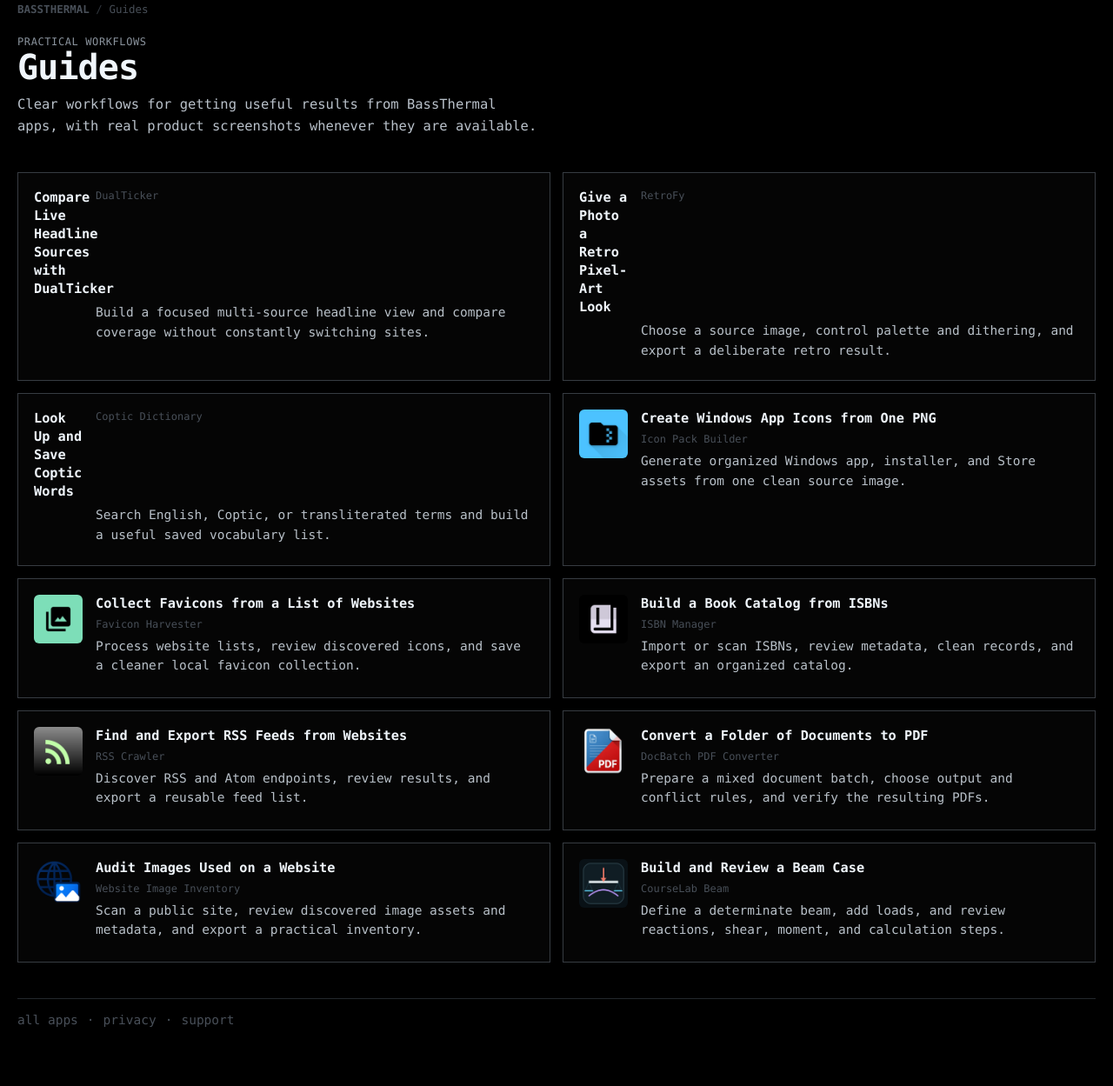
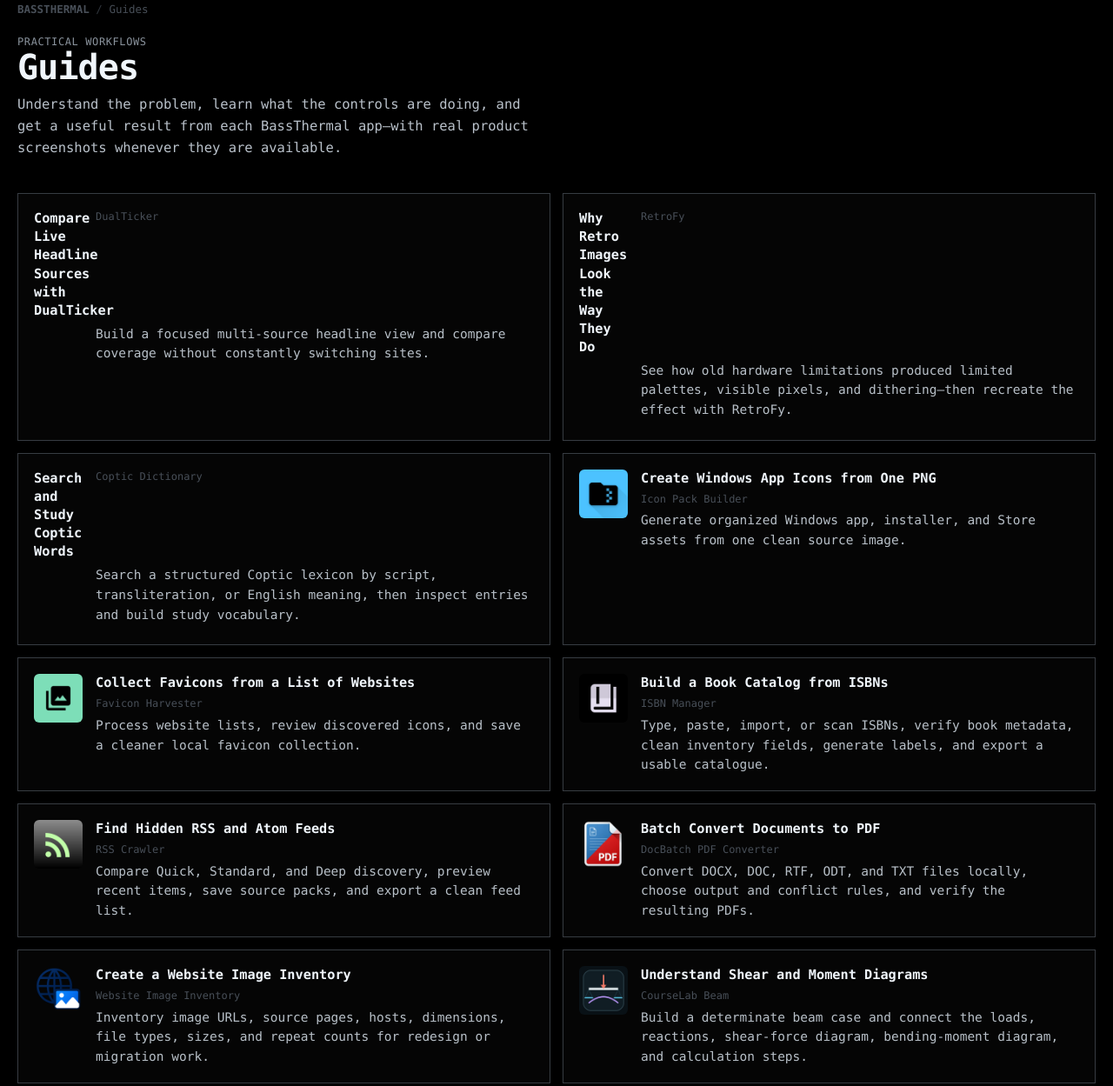
Before and after one commit to BassThermal/bassthermal, a website: page public/guides/index.html in a window 1280 px wide. Shown: the part 15-1264 px from the top of the page at 87% size. Drawn offline with Linux system fonts and the light colour scheme.

Commit message:
Align Guides library with customer editorial pass

```diff
--- a/public/guides/index.html
+++ b/public/guides/index.html
@@ -4,7 +4,7 @@
   <meta charset="utf-8" />
   <meta name="viewport" content="width=device-width, initial-scale=1" />
   <title>Practical Software Guides | BassThermal</title>
-  <meta name="description" content="Practical guides for every BassThermal app, including Windows, Android, and web workflows." />
+  <meta name="description" content="Human, practical guides for BassThermal apps: retro image processing, Coptic dictionary search, ISBN cataloguing, RSS discovery, PDF conversion, website image audits, and beam diagrams." />
   <link rel="canonical" href="https://bassthermal.com/guides/" />
   <link rel="stylesheet" href="/style.css" />
   <link rel="stylesheet" href="/guide-page.css" />
@@ -18,21 +18,21 @@
       <div class="guide-heading">
         <div class="guide-kicker">practical workflows</div>
         <h1 class="guide-title">Guides</h1>
-        <p class="guide-deck">Clear workflows for getting useful results from BassThermal apps, with real product screenshots whenever they are available.</p>
+        <p class="guide-deck">Understand the problem, learn what the controls are doing, and get a useful result from each BassThermal app—with real product screenshots whenever they are available.</p>
       </div>
     </header>
 
     <section class="guide-list" aria-label="BassThermal guides">
       <article class="guide-card" data-app-slug="dualticker"><img class="guide-card-icon" data-guide-icon alt="DualTicker icon" loading="lazy" decoding="async" /><a class="guide-card-title" href="/guides/dualticker/compare-live-headline-sources/">Compare Live Headline Sources with DualTicker</a><span class="guide-card-meta">DualTicker</span><div class="guide-card-desc">Build a focused multi-source headline view and compare coverage without constantly switching sites.</div></article>
-      <article class="guide-card" data-app-slug="retrofy"><img class="guide-card-icon" data-guide-icon alt="RetroFy icon" loading="lazy" decoding="async" /><a class="guide-card-title" href="/guides/retrofy/give-a-photo-a-retro-pixel-art-look/">Give a Photo a Retro Pixel-Art Look</a><span class="guide-card-meta">RetroFy</span><div class="guide-card-desc">Choose a source image, control palette and dithering, and export a deliberate retro result.</div></article>
-      <article class="guide-card" data-app-slug="coptic-dictionary"><img class="guide-card-icon" data-guide-icon alt="Coptic Dictionary icon" loading="lazy" decoding="async" /><a class="guide-card-title" href="/guides/coptic-dictionary/look-up-and-save-coptic-words/">Look Up and Save Coptic Words</a><span class="guide-card-meta">Coptic Dictionary</span><div class="guide-card-desc">Search English, Coptic, or transliterated terms and build a useful saved vocabulary list.</div></article>
+      <article class="guide-card" data-app-slug="retrofy"><img class="guide-card-icon" data-guide-icon alt="RetroFy icon" loading="lazy" decoding="async" /><a class="guide-card-title" href="/guides/retrofy/give-a-photo-a-retro-pixel-art-look/">Why Retro Images Look the Way They Do</a><span class="guide-card-meta">RetroFy</span><div class="guide-card-desc">See how old hardware limitations produced limited palettes, visible pixels, and dithering—then recreate the effect with RetroFy.</div></article>
+      <article class="guide-card" data-app-slug="coptic-dictionary"><img class="guide-card-icon" data-guide-icon alt="Coptic Dictionary icon" loading="lazy" decoding="async" /><a class="guide-card-title" href="/guides/coptic-dictionary/look-up-and-save-coptic-words/">Search and Study Coptic Words</a><span class="guide-card-meta">Coptic Dictionary</span><div class="guide-card-desc">Search a structured Coptic lexicon by script, transliteration, or English meaning, then inspect entries and build study vocabulary.</div></article>
       <article class="guide-card" data-app-slug="icon-pack-builder"><img class="guide-card-icon" data-guide-icon alt="Icon Pack Builder icon" loading="lazy" decoding="async" /><a class="guide-card-title" href="/guides/icon-pack-builder/create-windows-app-icons-from-one-png/">Create Windows App Icons from One PNG</a><span class="guide-card-meta">Icon Pack Builder</span><div class="guide-card-desc">Generate organized Windows app, installer, and Store assets from one clean source image.</div></article>
       <article class="guide-card" data-app-slug="favicon-harvester"><img class="guide-card-icon" data-guide-icon alt="Favicon Harvester icon" loading="lazy" decoding="async" /><a class="guide-card-title" href="/guides/favicon-harvester/collect-favicons-from-a-list-of-websites/">Collect Favicons from a List of Websites</a><span class="guide-card-meta">Favicon Harvester</span><div class="guide-card-desc">Process website lists, review discovered icons, and save a cleaner local favicon collection.</div></article>
-      <article class="guide-card" data-app-slug="isbn-manager"><img class="guide-card-icon" data-guide-icon alt="ISBN Manager icon" loading="lazy" decoding="async" /><a class="guide-card-title" href="/guides/isbn-manager/build-a-book-catalog-from-isbns/">Build a Book Catalog from ISBNs</a><span class="guide-card-meta">ISBN Manager</span><div class="guide-card-desc">Import or scan ISBNs, review metadata, clean records, and export an organized catalog.</div></article>
-      <article class="guide-card" data-app-slug="rss-crawler"><img class="guide-card-icon" data-guide-icon alt="RSS Crawler icon" loading="lazy" decoding="async" /><a class="guide-card-title" href="/guides/rss-crawler/find-and-export-rss-feeds/">Find and Export RSS Feeds from Websites</a><span class="guide-card-meta">RSS Crawler</span><div class="guide-card-desc">Discover RSS and Atom endpoints, review results, and export a reusable feed list.</div></article>
-      <article class="guide-card" data-app-slug="docbatch-pdf-converter"><img class="guide-card-icon" data-guide-icon alt="DocBatch PDF Converter icon" loading="lazy" decoding="async" /><a class="guide-card-title" href="/guides/docbatch-pdf-converter/convert-a-folder-of-documents-to-pdf/">Convert a Folder of Documents to PDF</a><span class="guide-card-meta">DocBatch PDF Converter</span><div class="guide-card-desc">Prepare a mixed document batch, choose output and conflict rules, and verify the resulting PDFs.</div></article>
-      <article class="guide-card" data-app-slug="website-image-inventory"><img class="guide-card-icon" data-guide-icon alt="Website Image Inventory icon" loading="lazy" decoding="async" /><a class="guide-card-title" href="/guides/website-image-inventory/audit-images-used-on-a-website/">Audit Images Used on a Website</a><span class="guide-card-meta">Website Image Inventory</span><div class="guide-card-desc">Scan a public site, review discovered image assets and metadata, and export a practical inventory.</div></article>
-      <article class="guide-card" data-app-slug="courselab-beam"><img class="guide-card-icon" data-guide-icon alt="CourseLab Beam icon" loading="lazy" decoding="async" /><a class="guide-card-title" href="/guides/courselab-beam/build-and-review-a-beam-case/">Build and Review a Beam Case</a><span class="guide-card-meta">CourseLab Beam</span><div class="guide-card-desc">Define a determinate beam, add loads, and review reactions, shear, moment, and calculation steps.</div></article>
+      <article class="guide-card" data-app-slug="isbn-manager"><img class="guide-card-icon" data-guide-icon alt="ISBN Manager icon" loading="lazy" decoding="async" /><a class="guide-card-title" href="/guides/isbn-manager/build-a-book-catalog-from-isbns/">Build a Book Catalog from ISBNs</a><span class="guide-card-meta">ISBN Manager</span><div class="guide-card-desc">Type, paste, import, or scan ISBNs, verify book metadata, clean inventory fields, generate labels, and export a usable catalogue.</div></article>
+      <article class="guide-card" data-app-slug="rss-crawler"><img class="guide-card-icon" data-guide-icon alt="RSS Crawler icon" loading="lazy" decoding="async" /><a class="guide-card-title" href="/guides/rss-crawler/find-and-export-rss-feeds/">Find Hidden RSS and Atom Feeds</a><span class="guide-card-meta">RSS Crawler</span><div class="guide-card-desc">Compare Quick, Standard, and Deep discovery, preview recent items, save source packs, and export a clean feed list.</div></article>
+      <article class="guide-card" data-app-slug="docbatch-pdf-converter"><img class="guide-card-icon" data-guide-icon alt="DocBatch PDF Converter icon" loading="lazy" decoding="async" /><a class="guide-card-title" href="/guides/docbatch-pdf-converter/convert-a-folder-of-documents-to-pdf/">Batch Convert Documents to PDF</a><span class="guide-card-meta">DocBatch PDF Converter</span><div class="guide-card-desc">Convert DOCX, DOC, RTF, ODT, and TXT files locally, choose output and conflict rules, and verify the resulting PDFs.</div></article>
+      <article class="guide-card" data-app-slug="website-image-inventory"><img class="guide-card-icon" data-guide-icon alt="Website Image Inventory icon" loading="lazy" decoding="async" /><a class="guide-card-title" href="/guides/website-image-inventory/audit-images-used-on-a-website/">Create a Website Image Inventory</a><span class="guide-card-meta">Website Image Inventory</span><div class="guide-card-desc">Inventory image URLs, source pages, hosts, dimensions, file types, sizes, and repeat counts for redesign or migration work.</div></article>
+      <article class="guide-card" data-app-slug="courselab-beam"><img class="guide-card-icon" data-guide-icon alt="CourseLab Beam icon" loading="lazy" decoding="async" /><a class="guide-card-title" href="/guides/courselab-beam/build-and-review-a-beam-case/">Understand Shear and Moment Diagrams</a><span class="guide-card-meta">CourseLab Beam</span><div class="guide-card-desc">Build a determinate beam case and connect the loads, reactions, shear-force diagram, bending-moment diagram, and calculation steps.</div></article>
     </section>
 
     <footer class="foot"><a href="/">all apps</a> · <a href="/privacy/">privacy</a> · <a href="/support/">support</a></footer>
```
